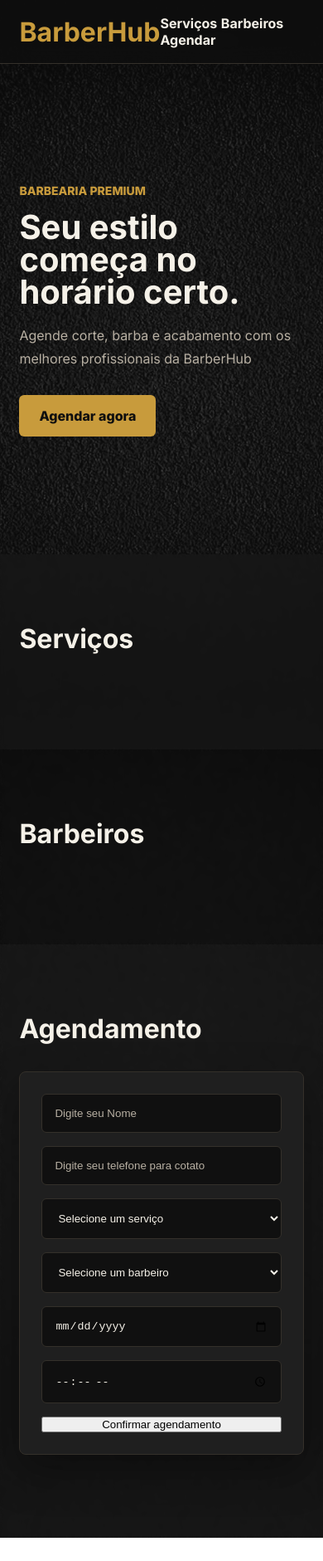
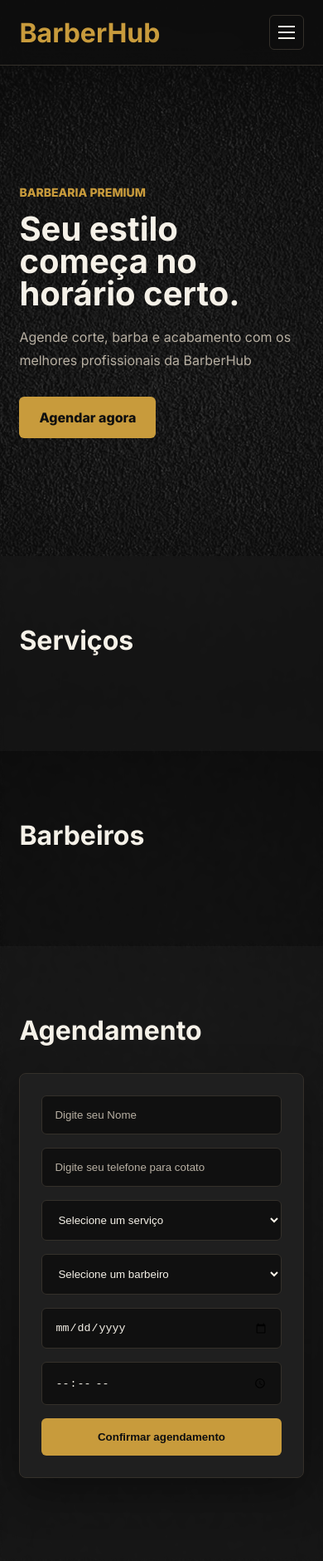
Before and after one commit to pedrolucasso832/BarberHub, a plain HTML site: page Frontend/index.html in a window 390 px wide. Shown: the whole page at 83% size. Before the commit the page ends 1853 px from the top, so only its background shows below. Drawn offline with Linux system fonts and the light colour scheme; no server answers.

Commit message:
feat: frontend finalizado

```diff
--- a/Frontend/index.html
+++ b/Frontend/index.html
@@ -4,16 +4,22 @@
     <meta charset="UTF-8">
     <meta name="viewport" content="width=device-width, initial-scale=1.0">
     <title>BarberHub</title>
-    <link href="https://fonts.googleapis.com/css2?family=Inter:ital,opsz,wght@0,14..32,100..900;1,14..32,100..900&display=swap"rel="stylesheet">
+    <link href="https://fonts.googleapis.com/css2?family=Inter:ital,opsz,wght@0,14..32,100..900;1,14..32,100..900&display=swap" rel="stylesheet">
     <link rel="stylesheet" href="style.css">
 </head>
 <body>
     <header class="header">
         <h1>BarberHub</h1>
 
-        <nav>
+        <button class="menu-toggle" id="menuToggle" type="button" aria-label="Abrir menu">
+            <span></span>
+            <span></span>
+            <span></span>
+        </button>
+
+        <nav class="nav-menu" id="navMenu">
             <a href="#services">Serviços</a>
-            <a href="#Barbers">Barbeiros</a>
+            <a href="#barbers">Barbeiros</a>
             <a href="#booking">Agendar</a>
         </nav>
     </header>
@@ -41,21 +47,23 @@
             <h2>Agendamento</h2>
 
             <form id="bookingForm" class="form">
-                <input type="text" name="clienteName" placeholder="Digite seu Nome" required>
+
+                <input type="text" name="clientName" placeholder="Digite seu Nome" required>
+
                 <input type="tel" name="phone" placeholder="Digite seu telefone para cotato" required>
 
                 <select name="serviceId" id="serviceSelect" required>
                     <option value="">Selecione um serviço</option>
                 </select>
 
-                <select name="barberID" id="barberSelect">
+                <select name="barberId" id="barberSelect">
                     <option value="">Selecione um barbeiro</option>
                 </select>
 
                 <input type="date" name="date" required>
                 <input type="time" name="time" required>
 
-                <button type="submit" class="buttom">Confirmar agendamento</button>
+                <button type="submit" class="button">Confirmar agendamento</button>
             </form>
 
             <p id="bookingMessage"></p>
@@ -63,5 +71,7 @@
     </main>
 
     <script src="app.js"></script>
+
+
 </body>
 </html>
```
